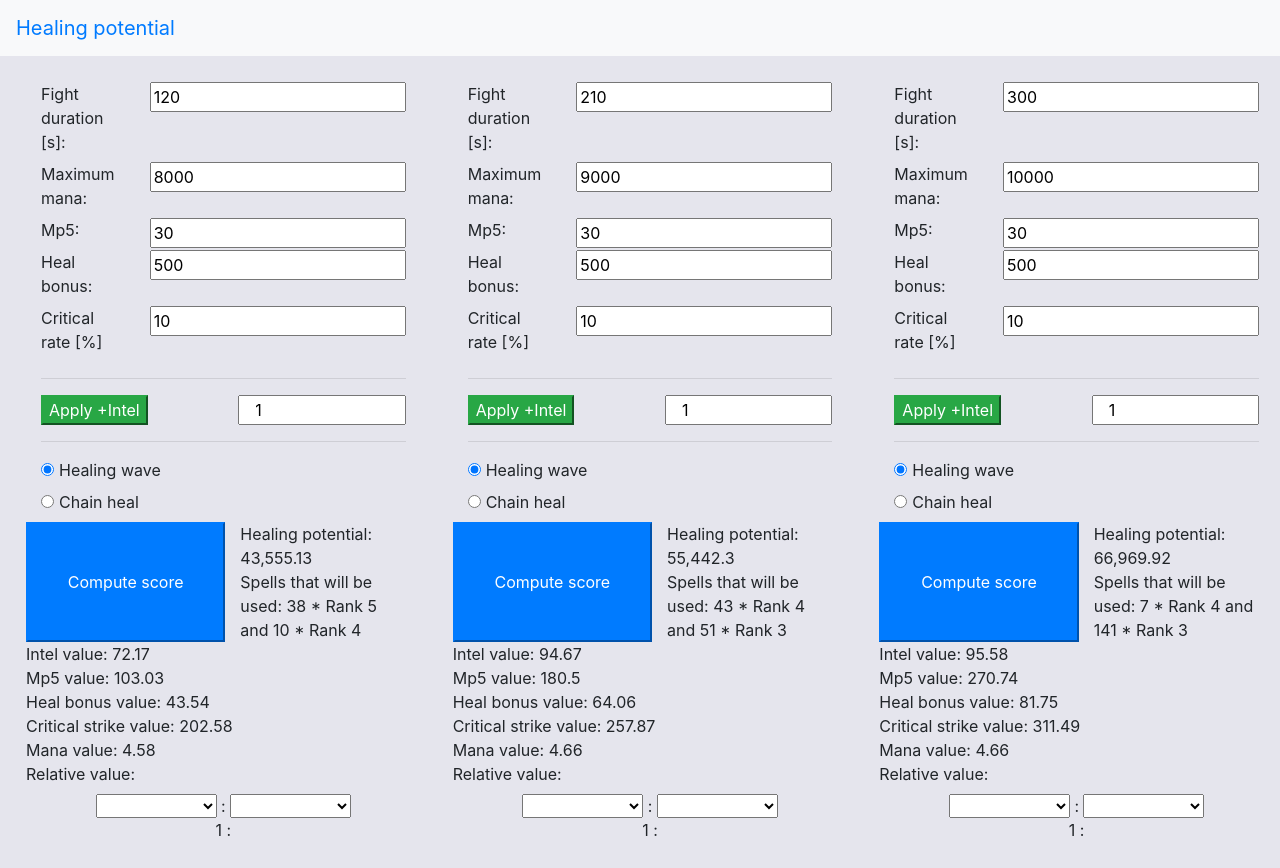
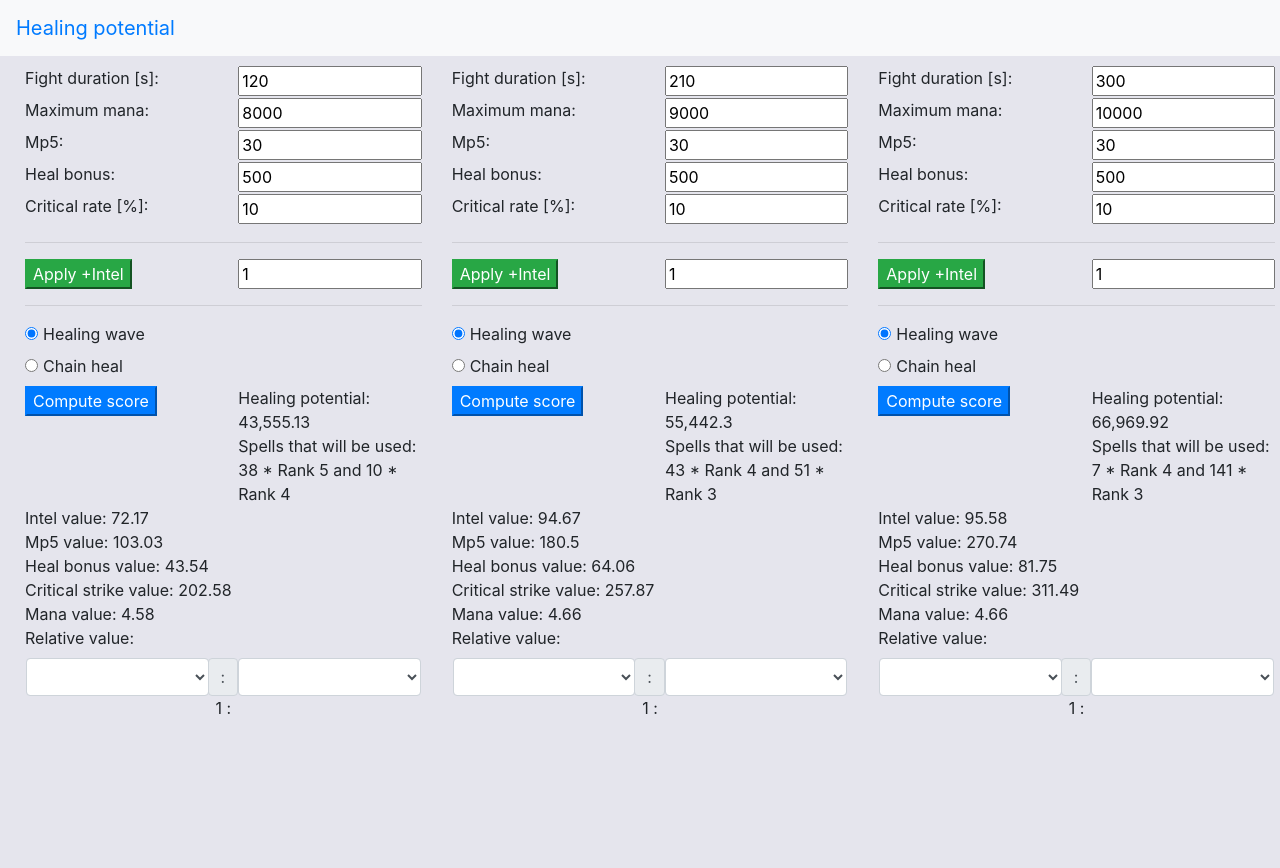
Before and after one commit to TimotheeEmery/healing-potential, an Angular app: page / in a window 1280 px wide. After the commit the page ends 800 px from the top, so only its background shows below. Built offline with nearby package versions, Linux system fonts and the light colour scheme.

Commit message:
UI modification

```diff
--- a/src/app/shaman/shaman-calculation/shaman-calculation/shaman-calculation.component.html
+++ b/src/app/shaman/shaman-calculation/shaman-calculation/shaman-calculation.component.html
@@ -3,7 +3,7 @@
     <label>Fight duration [s]:</label>
   </div>
   <div class="col">
-    <input appNumbersOnly [(ngModel)]="time" type="text" />
+    <input class="input-group" appNumbersOnly [(ngModel)]="time" type="text" />
   </div>
 </div>
 <div class="row">
@@ -11,7 +11,12 @@
     <label>Maximum mana:</label>
   </div>
   <div class="col">
-    <input appNumbersOnly [(ngModel)]="maxMana" type="text" />
+    <input
+      class="input-group"
+      appNumbersOnly
+      [(ngModel)]="maxMana"
+      type="text"
+    />
   </div>
 </div>
 <div class="row">
@@ -19,7 +24,7 @@
     <label>Mp5:</label>
   </div>
   <div class="col">
-    <input appNumbersOnly [(ngModel)]="mp5" type="text" />
+    <input class="input-group" appNumbersOnly [(ngModel)]="mp5" type="text" />
   </div>
 </div>
 <div class="row">
@@ -27,15 +32,25 @@
     <label>Heal bonus:</label>
   </div>
   <div class="col">
-    <input appNumbersOnly [(ngModel)]="healBonus" type="text" />
+    <input
+      class="input-group"
+      appNumbersOnly
+      [(ngModel)]="healBonus"
+      type="text"
+    />
   </div>
 </div>
 <div class="row">
   <div class="col">
-    <label>Critical rate [%]</label>
+    <label>Critical rate [%]:</label>
   </div>
   <div class="col">
-    <input appNumbersOnly [(ngModel)]="criticalRate" type="text" />
+    <input
+      class="input-group"
+      appNumbersOnly
+      [(ngModel)]="criticalRate"
+      type="text"
+    />
   </div>
 </div>
 <hr />
@@ -45,7 +60,7 @@
   </div>
   <div class="col">
     <input
-      class="col"
+      class="input-group"
       appNumbersOnly
       [(ngModel)]="addIntelNumber"
       type="number"
@@ -76,9 +91,9 @@
   </div>
 </div>
 <div class="row">
-  <button class="col btn-primary" (click)="onCompute()">
-    Compute score
-  </button>
+  <div class="col">
+    <button class="btn-primary" (click)="onCompute()">Compute score</button>
+  </div>
   <div class="col">
     <span>Healing potential: {{ healingPotential | number: "1.1-2" }}</span>
     <br />
@@ -93,27 +108,52 @@
   <span class="col"></span>
 </div>
 
-<div class="row">Intel value: {{ intelValue | number: "1.1-2" }}</div>
-<div class="row">Mp5 value: {{ mp5Value | number: "1.1-2" }}</div>
-<div class="row">Heal bonus value: {{ healBonusValue | number: "1.1-2" }}</div>
 <div class="row">
+  <div class="col">Intel value: {{ intelValue | number: "1.1-2" }}</div>
+</div>
+<div class="row">
+  <div class="col">Mp5 value: {{ mp5Value | number: "1.1-2" }}</div>
+</div>
+<div class="row">
+  <div class="col">
+    Heal bonus value: {{ healBonusValue | number: "1.1-2" }}
+  </div>
+</div>
+<div class="row">
+  <div class="col">
     Critical strike value: {{ criticalStrikeValue | number: "1.1-2" }}
   </div>
-<div class="row">Mana value: {{ manaValue | number: "1.1-2" }}</div>
+</div>
 <div class="row">
-  <label>Relative value:</label>
+  <div class="col">Mana value: {{ manaValue | number: "1.1-2" }}</div>
+</div>
+<div class="row">
+  <label class="col">Relative value:</label>
 </div>
 <div class="row">
   <div class="col text-center">
-    <select (change)="compare()" [(ngModel)]="baseSelect" id="base">
+    <div class="row">
+      <select
+        class="form-control col ml-3"
+        (change)="compare()"
+        [(ngModel)]="baseSelect"
+        id="base"
+      >
         <option [ngValue]="intelValue" selected>Intel</option>
         <option [ngValue]="mp5Value">Mp5</option>
         <option [ngValue]="healBonusValue">Heal bonus</option>
         <option [ngValue]="manaValue">Mana</option>
         <option [ngValue]="criticalStrikeValue">Critical strike</option>
       </select>
-    :
-    <select (change)="compare()" [(ngModel)]="compareToSelect" id="comparison">
+      <div class="input-group-append">
+        <span class="input-group-text">:</span>
+      </div>
+      <select
+        class="form-control col mr-3"
+        (change)="compare()"
+        [(ngModel)]="compareToSelect"
+        id="comparison"
+      >
         <option [ngValue]="intelValue">Intel</option>
         <option [ngValue]="mp5Value">Mp5</option>
         <option [ngValue]="healBonusValue">Heal bonus</option>
@@ -122,6 +162,7 @@
       </select>
     </div>
   </div>
+</div>
 <div class="row">
   <div class="col text-center">1 : {{ compared | number: "1.0-2" }}</div>
 </div>
--- a/src/app/shaman/shaman.component.html
+++ b/src/app/shaman/shaman.component.html
@@ -1,12 +1,12 @@
 <div class="container-fluid shaman">
   <div class="row">
-    <div class="col m-3">
+    <div class="col-lg-4 col-md-12 col-sm-12">
       <app-shaman-calculation [time]="120" [maxMana]="8000" [id]="'col1'"></app-shaman-calculation>
     </div>
-    <div class="col m-3">
+    <div class="col-lg-4 col-md-12 col-sm-12">
       <app-shaman-calculation [time]="210" [maxMana]="9000" [id]="'col2'"></app-shaman-calculation>
     </div>
-    <div class="col m-3">
+    <div class="col-lg-4 col-md-12 col-sm-12">
       <app-shaman-calculation [time]="300" [maxMana]="10000" [id]="'col3'"></app-shaman-calculation>
     </div>
   </div>
```
Lines whose indentation alone changed are shown as unchanged.
